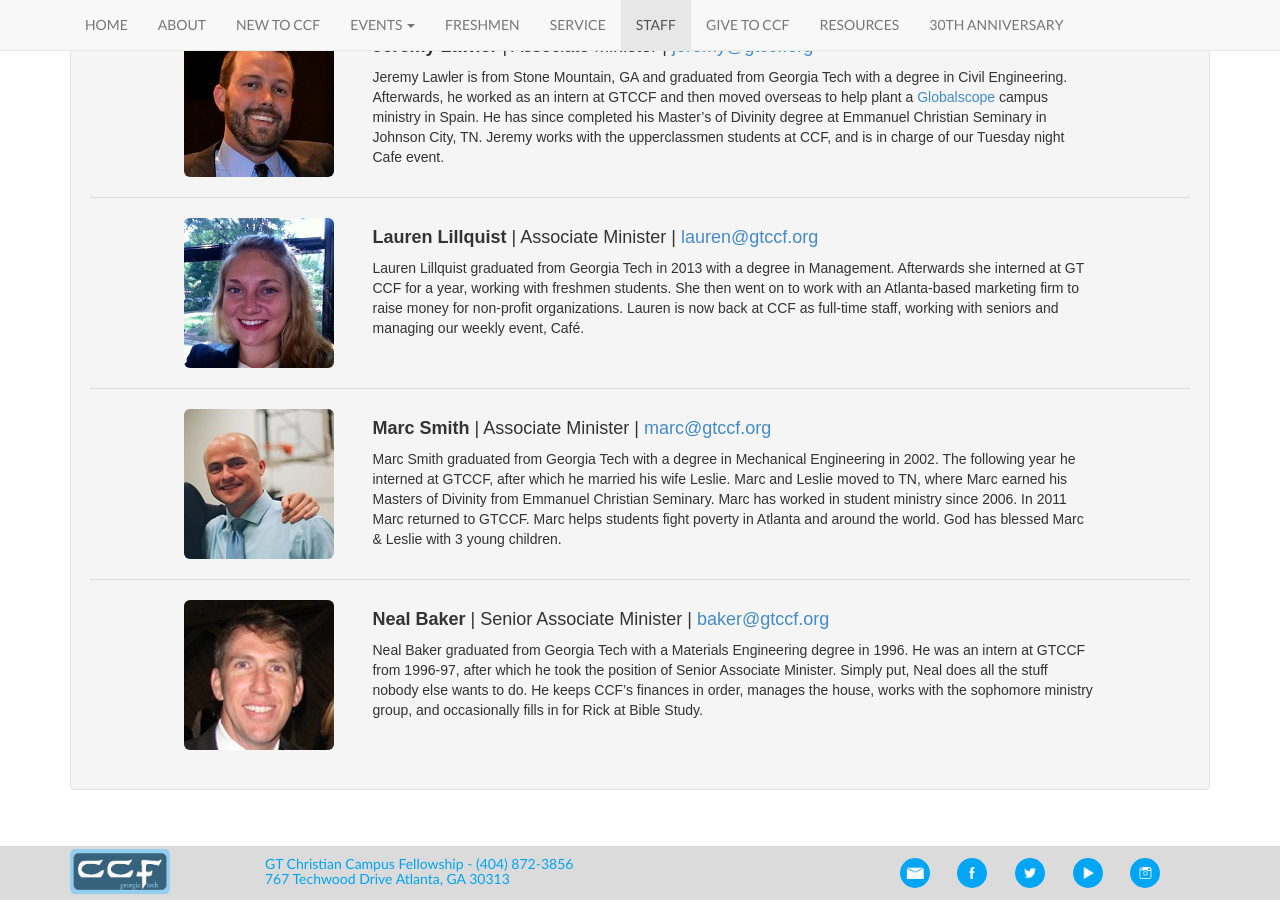
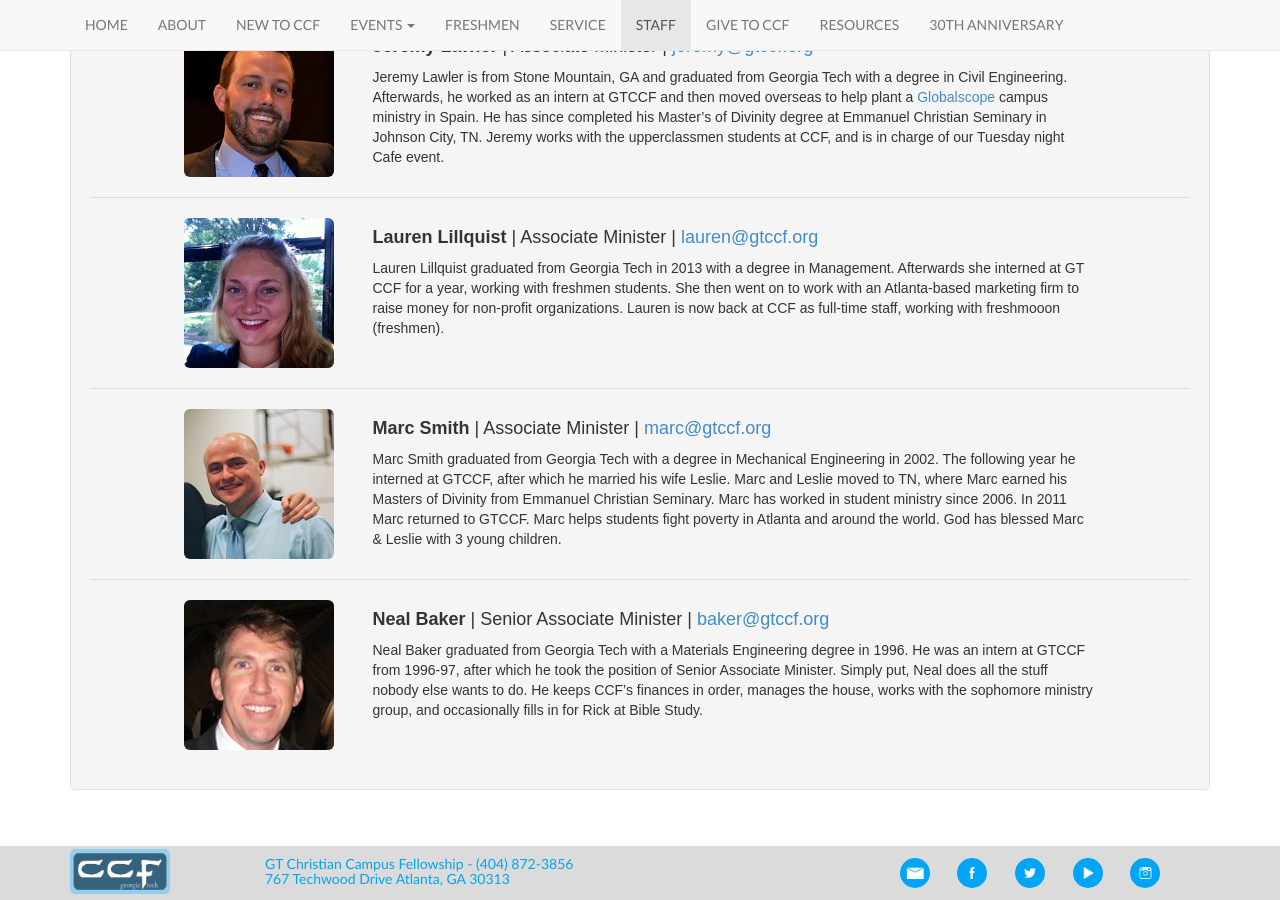
Before and after one commit to gtccf/gtccf.github.io, a Jekyll site: the page built from staff/index.html, in a window 1280 px wide and 900 px high, scrolled down 773 px. Built offline with Jekyll 4.4.1, drawn with Linux system fonts in a browser that asks for light colours; nearby versions of some CDN libraries; some of the changed text lies outside the part shown.

Commit message:
updated staff pages

```diff
--- a/staff/index.html
+++ b/staff/index.html
@@ -50,7 +50,7 @@ layout: default
         <div class="col-md-1"></div>
         <div class="col-md-2"><br><img src="{{ site.baseurl }}/photos/staff/lauren.jpg" class="img-rounded"></div>
         <div class="col-md-8"><strong><h4><br />Lauren Lillquist</strong> | Associate Minister | <a href="mailto:lauren@gtccf.org">lauren@gtccf.org</a></h4>
-          Lauren Lillquist graduated from Georgia Tech in 2013 with a degree in Management. Afterwards she interned at GT CCF for a year, working with freshmen students. She then went on to work with an Atlanta-based marketing firm to raise money for non-profit organizations. Lauren is now back at CCF as full-time staff, working with seniors and managing our weekly event, Café.</div>
+          Lauren Lillquist graduated from Georgia Tech in 2013 with a degree in Management. Afterwards she interned at GT CCF for a year, working with freshmen students. She then went on to work with an Atlanta-based marketing firm to raise money for non-profit organizations. Lauren is now back at CCF as full-time staff, working with freshmooon (freshmen).</div>
       </div><!--row div-->
       <br />
       <div class="divider"></div>
```
Also changed, not shown: other parts of staff/index.html (+1 -1 lines).
